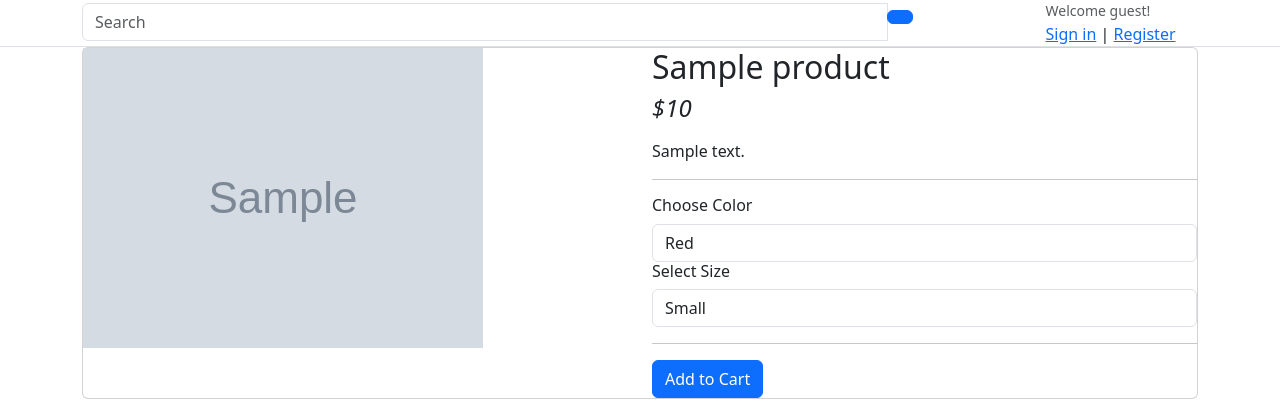
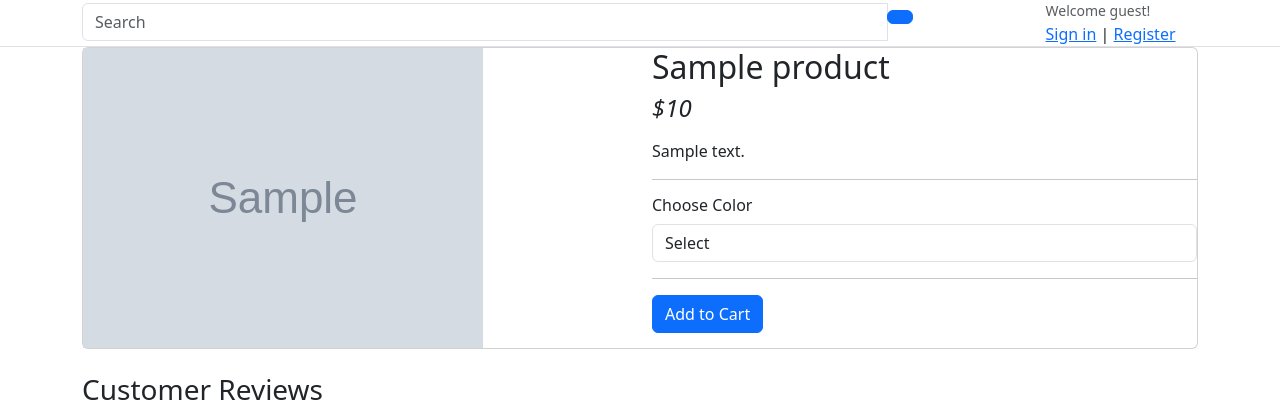
Before and after one commit to Manoj-Bhandarkar/django-kart, a Django app: a page that uses templates/store/product_detail.html in a window 1280 px wide. Shown: the part 381-794 px from the top of the page. Run offline with Django 3.2, Linux system fonts and the light colour scheme; tables that the repository leaves empty hold one stand-in row (values such as "Sample post"); grey boxes marked "Sample" are stand-in pictures; some libraries are stand-ins or nearby versions.

Commit message:
Color Variation - Product Variation Fetch Dynamic Color

```diff
--- a/templates/store/product_detail.html
+++ b/templates/store/product_detail.html
@@ -27,14 +27,15 @@
                             <div class="row">
                                 <div class="item-option-select">
                                     <h6>Choose Color</h6>
-                                    <select name="color" class="form-control">
-                                        <option value="red">Red</option>
-                                        <option value="yellow">Yellow</option>
-                                        <option value="green">Green</option>
+                                    <select name="color" class="form-control" required>
+                                        <option value="" disabled selected>Select</option>
+                                        {% for i in single_product.variation_set.all %}
+                                        <option value="{{ i.variation_value }}">{{ i.variation_value }}</option>
+                                        {% endfor %}
                                     </select>
                                 </div>
                             </div> <!-- row.// -->
-                            <div class="row">
+                            <!-- <div class="row">
                                 <div class="item-option-select">
                                     <h6>Select Size</h6>
                                     <select name="size" class="form-control">
@@ -43,7 +44,7 @@
                                         <option value="large">Large</option>
                                     </select>
                                 </div>
-                            </div> <!-- row.// -->
+                            </div> row.// -->
                             <hr>
                             {% if single_product.stock <= 0 %} <h5>Out of Stock</h5>
                                 {% else %}
```
